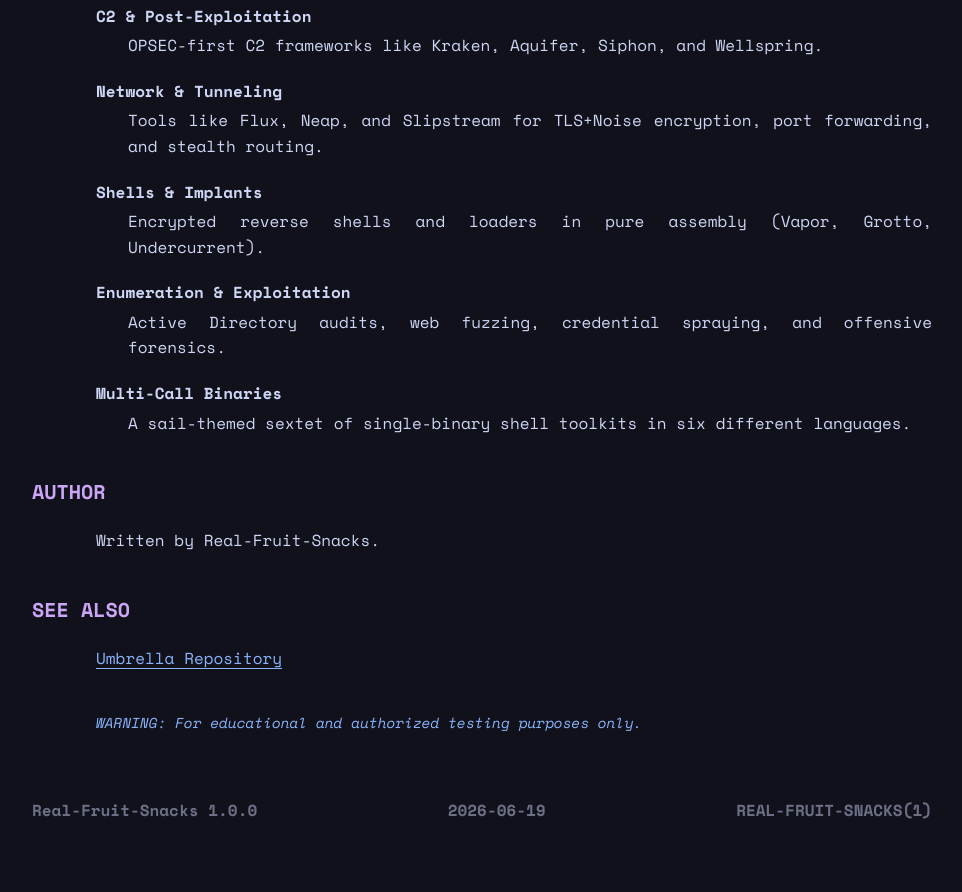
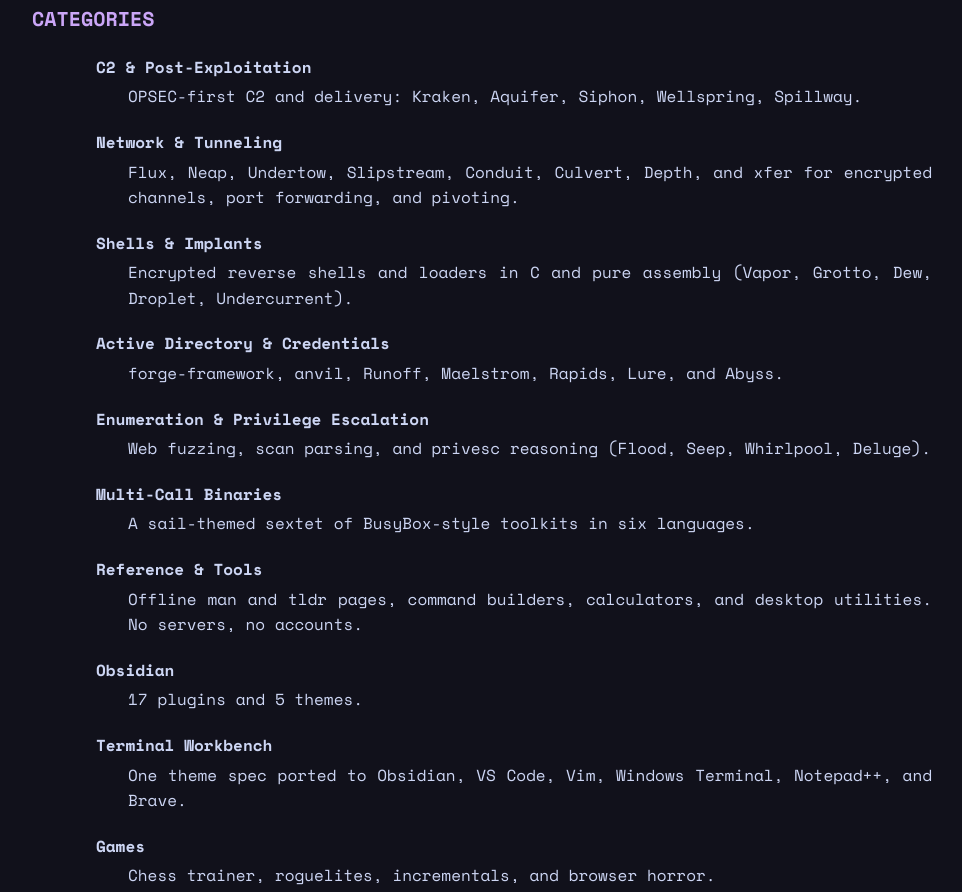
Before and after one commit to Real-Fruit-Snacks/Real-Fruit-Snacks, a plain HTML site: page docs/index.html in a window 1280 px wide. Shown: the part 706-1598 px from the top of the page, without its empty margins (158-1120 px from the left). Drawn offline with nearby package versions, Linux system fonts and the light colour scheme.

Commit message:
Update profile README and docs page for current repos

```diff
--- a/docs/index.html
+++ b/docs/index.html
@@ -4,7 +4,7 @@
     <meta charset="UTF-8">
     <meta name="viewport" content="width=device-width, initial-scale=1.0">
     <title>Real-Fruit-Snacks - manual page</title>
-    <meta name="description" content="Man page for Real-Fruit-Snacks, a water-themed offensive security toolkit.">
+    <meta name="description" content="Man page for Real-Fruit-Snacks: water-themed offensive security tooling, plus the reference sites, utilities, themes and games built along the way.">
     <!-- Minimalist Monospace -->
     <link href="https://fonts.googleapis.com/css2?family=Space+Mono:ital,wght@0,400;0,700;1,400;1,700&display=swap" rel="stylesheet">
     <link rel="stylesheet" href="styles.css">
@@ -19,7 +19,7 @@
 
         <section class="man-section">
             <h2>NAME</h2>
-            <p class="indent"><strong>Real-Fruit-Snacks</strong> - water-themed offensive security toolkit.</p>
+            <p class="indent"><strong>Real-Fruit-Snacks</strong> - water-themed offensive security toolkit, and everything built along the way.</p>
         </section>
 
         <section class="man-section">
@@ -30,10 +30,10 @@
         <section class="man-section">
             <h2>DESCRIPTION</h2>
             <p class="indent">
-                <strong>Real-Fruit-Snacks</strong> is a personal offensive-security toolkit maintained as ~50 independent GitHub repositories under a single org umbrella. Every project is field-built for authorized red team engagements, pentests, and security research — not academic exercises.
+                <strong>Real-Fruit-Snacks</strong> is a collection of 100+ independent repositories. At its core is a personal offensive-security toolkit, field-built for authorized red team engagements, pentests, and security research — not academic exercises.
             </p>
             <p class="indent">
-                The toolkit spans the full operator workflow: payload delivery, C2, post-exploitation, lateral movement, AD enumeration, credential abuse, and reference environments for the lab. Each tool ships standalone — no shared runtime, no monorepo lock-in. Pick what you need.
+                The toolkit spans the full operator workflow: payload delivery, C2, post-exploitation, lateral movement, AD enumeration, credential abuse, and privilege escalation. Around that core: offline reference sites, single-page command builders, Obsidian plugins, the Terminal Workbench theme family, and browser games. Each project ships standalone — no shared runtime, no monorepo lock-in. Pick what you need.
             </p>
         </section>
 
@@ -41,19 +41,34 @@
             <h2>CATEGORIES</h2>
             <dl class="indent options-list">
                 <dt><strong>C2 & Post-Exploitation</strong></dt>
-                <dd>OPSEC-first C2 frameworks like Kraken, Aquifer, Siphon, and Wellspring.</dd>
+                <dd>OPSEC-first C2 and delivery: Kraken, Aquifer, Siphon, Wellspring, Spillway.</dd>
 
                 <dt><strong>Network & Tunneling</strong></dt>
-                <dd>Tools like Flux, Neap, and Slipstream for TLS+Noise encryption, port forwarding, and stealth routing.</dd>
+                <dd>Flux, Neap, Undertow, Slipstream, Conduit, Culvert, Depth, and xfer for encrypted channels, port forwarding, and pivoting.</dd>
 
                 <dt><strong>Shells & Implants</strong></dt>
-                <dd>Encrypted reverse shells and loaders in pure assembly (Vapor, Grotto, Undercurrent).</dd>
+                <dd>Encrypted reverse shells and loaders in C and pure assembly (Vapor, Grotto, Dew, Droplet, Undercurrent).</dd>
 
-                <dt><strong>Enumeration & Exploitation</strong></dt>
-                <dd>Active Directory audits, web fuzzing, credential spraying, and offensive forensics.</dd>
+                <dt><strong>Active Directory & Credentials</strong></dt>
+                <dd>forge-framework, anvil, Runoff, Maelstrom, Rapids, Lure, and Abyss.</dd>
+
+                <dt><strong>Enumeration & Privilege Escalation</strong></dt>
+                <dd>Web fuzzing, scan parsing, and privesc reasoning (Flood, Seep, Whirlpool, Deluge).</dd>
 
                 <dt><strong>Multi-Call Binaries</strong></dt>
-                <dd>A sail-themed sextet of single-binary shell toolkits in six different languages.</dd>
+                <dd>A sail-themed sextet of BusyBox-style toolkits in six languages.</dd>
+
+                <dt><strong>Reference & Tools</strong></dt>
+                <dd>Offline man and tldr pages, command builders, calculators, and desktop utilities. No servers, no accounts.</dd>
+
+                <dt><strong>Obsidian</strong></dt>
+                <dd>17 plugins and 5 themes.</dd>
+
+                <dt><strong>Terminal Workbench</strong></dt>
+                <dd>One theme spec ported to Obsidian, VS Code, Vim, Windows Terminal, Notepad++, and Brave.</dd>
+
+                <dt><strong>Games</strong></dt>
+                <dd>Chess trainer, roguelites, incrementals, and browser horror.</dd>
             </dl>
         </section>
 
@@ -74,8 +89,8 @@
         </section>
 
         <footer class="man-footer">
-            <span class="left">Real-Fruit-Snacks 1.0.0</span>
-            <span class="center">2026-06-19</span>
+            <span class="left">Real-Fruit-Snacks 2.0.0</span>
+            <span class="center">2026-10-12</span>
             <span class="right">REAL-FRUIT-SNACKS(1)</span>
         </footer>
     </div>
```
Also changed, not shown: 2 other files.
